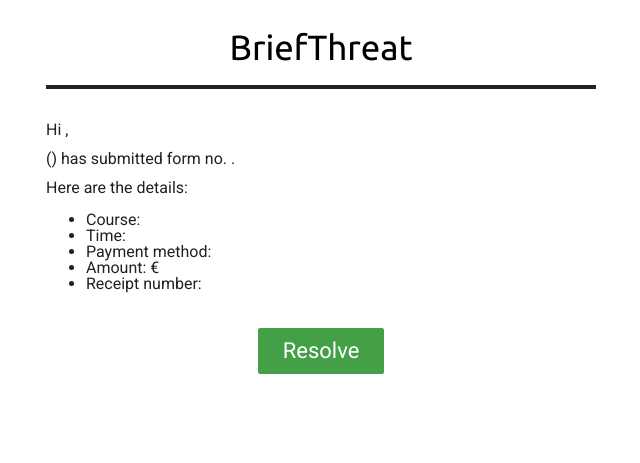
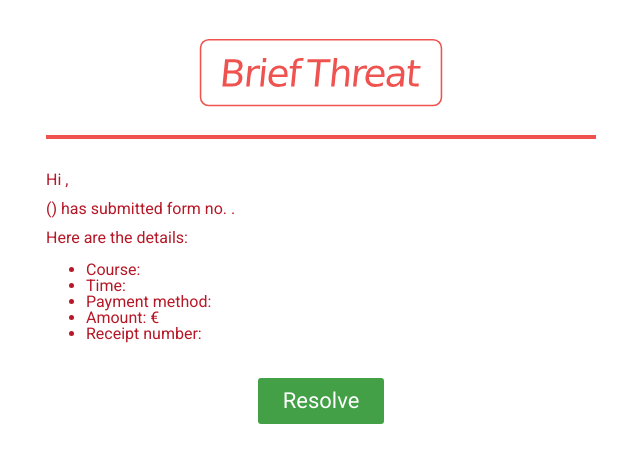
Before and after one commit to MartaL0b0/CS2013_3013, a Python web app: template backend/app/templates/new_form.html in a window 1280 px wide. Shown: the top 463 px of the page, without its empty margins (319-959 px from the left). Run offline with Jinja, Linux system fonts and the light colour scheme; the template is opened without the code that fills it, so the values that code supplies are empty.

Commit message:
Backend: Update email HTML design

```diff
--- a/backend/app/resources/form.py
+++ b/backend/app/resources/form.py
@@ -1,4 +1,4 @@
-from flask import request, current_app, render_template, jsonify
+from flask import request, current_app, render_template, jsonify, url_for
 from flask_restful import Resource
 from flask_jwt_extended import jwt_required, current_user
 
@@ -12,7 +12,7 @@ def get_resolve_link(username, form_id):
     # This can be validated by its signature
     resolve_info = UIResolve(username=username, form_id=form_id)
     token = ui_resolve_schema.dump(resolve_info).data
-    return '{}/resolve?token={}'.format(current_app.config['PUBLIC_URL'], token)
+    return url_for('ui_resolve_form', token=token, _external=True)
 
 class Manage(Resource):
     # GET -> Return the list of forms
--- a/backend/app/templates/new_form.html
+++ b/backend/app/templates/new_form.html
@@ -2,8 +2,7 @@
 <html xmlns="http://www.w3.org/1999/xhtml" xmlns:v="urn:schemas-microsoft-com:vml" xmlns:o="urn:schemas-microsoft-com:office:office">
 
 <head>
-  <title> Form no. {{ form.id }}
-  </title>
+  <title> Form no. {{ form.id }} </title>
   <!--[if !mso]><!-- -->
   <meta http-equiv="X-UA-Compatible" content="IE=edge">
   <!--<![endif]-->
@@ -60,7 +59,6 @@
       @-ms-viewport {
         width: 320px;
       }
-
       @viewport {
         width: 320px;
       }
@@ -82,10 +80,8 @@
         <![endif]-->
   <!--[if !mso]><!-->
   <link href="https://fonts.googleapis.com/css?family=Roboto:300,400,500,700" rel="stylesheet" type="text/css">
-  <link href="https://fonts.googleapis.com/css?family=Ubuntu:300,400,500,700" rel="stylesheet" type="text/css">
   <style type="text/css">
     @import url(https://fonts.googleapis.com/css?family=Roboto:300,400,500,700);
-    @import url(https://fonts.googleapis.com/css?family=Ubuntu:300,400,500,700);
   </style>
   <!--<![endif]-->
   <style type="text/css">
@@ -97,10 +93,17 @@
     }
   </style>
   <style type="text/css">
+    @media only screen and (max-width:480px) {
+      table.full-width-mobile {
+        width: 100% !important;
+      }
+      td.full-width-mobile {
+        width: auto !important;
+      }
+    }
   </style>
   <style type="text/css">
     @media (min-width:480px) {
-
       p,
       ul {
         font-size: 16px;
@@ -140,17 +143,22 @@
               <div class="mj-column-per-100 outlook-group-fix" style="font-size:13px;text-align:left;direction:ltr;display:inline-block;vertical-align:top;width:100%;">
                 <table border="0" cellpadding="0" cellspacing="0" role="presentation" style="vertical-align:top;" width="100%">
                   <tr>
-                    <td align="center" class="text" style="font-size:0px;padding:10px 25px;word-break:break-word;">
-                      <div style="font-family:Ubuntu, Helvetica, Arial, sans-serif;font-size:35px;line-height:1;text-align:center;color:#000000;"> BriefThreat </div>
+                    <td align="center" style="font-size:0px;padding:10px 25px;word-break:break-word;">
+                      <table border="0" cellpadding="0" cellspacing="0" role="presentation" style="border-collapse:collapse;border-spacing:0px;">
+                        <tbody>
+                          <tr>
+                            <td style="width:256px;"> <img height="auto" src="{{ url_for('static', filename='logo.svg', _external=True) }}" style="border:0;display:block;outline:none;text-decoration:none;height:auto;width:100%;" width="256" /> </td>
+                          </tr>
+                        </tbody>
+                      </table>
                     </td>
                   </tr>
                   <tr>
                     <td style="font-size:0px;padding:10px 25px;word-break:break-word;">
-                      <p style="border-top:solid 4px #212121;font-size:1;margin:0px auto;width:100%;">
-                      </p>
+                      <p style="border-top:solid 4px #ef5350;font-size:1;margin:0px auto;width:100%;"> </p>
                       <!--[if mso | IE]>
         <table
-           align="center" border="0" cellpadding="0" cellspacing="0" style="border-top:solid 4px #212121;font-size:1;margin:0px auto;width:550px;" role="presentation" width="550px"
+           align="center" border="0" cellpadding="0" cellspacing="0" style="border-top:solid 4px #ef5350;font-size:1;margin:0px auto;width:550px;" role="presentation" width="550px"
         >
           <tr>
             <td style="height:0;line-height:0;">
@@ -163,7 +171,7 @@
                   </tr>
                   <tr>
                     <td align="left" class="text-scaling" style="font-size:0px;padding:10px 25px;word-break:break-word;">
-                      <div style="font-family:Roboto, sans-serif;font-size:13px;line-height:1;text-align:left;color:#212121;">
+                      <div style="font-family:Roboto, sans-serif;font-size:13px;line-height:1;text-align:left;color:#b61827;">
                         <p>Hi {{ admin.first_name }},</p>
                         <p>{{ form.user.full_name }} (<a href="mailto:{{ form.user.email }}">{{ form.user.email }}</a>) has submitted form no. {{ form.id }}.</p>
                         <p>Here are the details:</p>
@@ -181,9 +189,9 @@
                     <td align="center" vertical-align="middle" style="font-size:0px;padding:10px 25px;word-break:break-word;">
                       <table border="0" cellpadding="0" cellspacing="0" role="presentation" style="border-collapse:separate;line-height:100%;">
                         <tr>
-                          <td align="center" bgcolor="#43A047" role="presentation" style="border:none;border-radius:3px;cursor:auto;mso-padding-alt:10px 25px;background:#43A047;" valign="middle">
-                            <a href="{{ resolve_link }}" style="display:inline-block;background:#43A047;color:#ffffff;font-family:Roboto, sans-serif;font-size:22px;font-weight:normal;line-height:120%;Margin:0;text-decoration:none;text-transform:none;padding:10px 25px;mso-padding-alt:0px;border-radius:3px;" target="_blank"> Resolve </a>
-                          </td>
+                          <td align="center" bgcolor="#43A047" role="presentation" style="border:none;border-radius:3px;cursor:auto;padding:10px 25px;background:#43A047;" valign="middle"> <a href="{{ resolve_link }}" style="background:#43A047;color:#ffffff;font-family:Roboto, sans-serif;font-size:22px;font-weight:normal;line-height:120%;Margin:0;text-decoration:none;text-transform:none;" target="_blank">
+              Resolve
+            </a> </td>
                         </tr>
                       </table>
                     </td>
```
Also changed, not shown: backend/app/templates/edited_form.html (+29 -16 lines), backend/app/templates/notification.html (+20 -12 lines), 3 other files.
